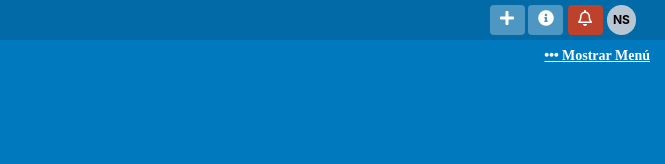
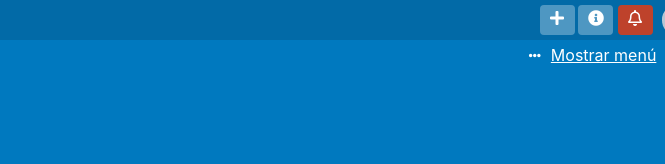
Before and after one commit to noeliasabando/Proyecto-trello, a website: page index.html in a window 1280 px wide. Shown: the top 164 px of the page, 615-1280 px from the left. Drawn offline with nearby package versions, Linux system fonts and the light colour scheme.

Commit message:
diseño barra

```diff
--- a/index.html
+++ b/index.html
@@ -28,12 +28,14 @@
             <img id="logoTrello" src="img/descarga.png" alt="logo trello">
           </div>
           <div id="logos" class="col-4 col-md-4 text-right">
+            <div id="logos3">
               <button id="btnMas" class=" btn btn-outline-success" type="submit"></button>
               <i id="iconoMas" class="fas fa-plus"></i>
               <button id="btnInfo" class=" btn btn-outline-success" type="submit"></button>
               <i id="iconoInfo" class="fas fa-info-circle"></i>
               <button id="btnCampana" class=" btn btn-outline-success" type="submit"></button>
               <i id="iconoCampana" class="far fa-bell"></i>
+            </div>
             <button id="btnUserBarra">NS</button>
           </div>
         </nav>
@@ -77,7 +79,8 @@
           </div>
         </div>
       </div>
-      <i id="puntos" class="row fas fa-ellipsis-h col-1 col-md-12 text-right"> Mostrar Menú</i>
+      <i id="puntos" class="row fas fa-ellipsis-h col-1 col-md-11 text-right"></i>
+      <p id="menu">Mostrar menú</p>
     </div>
   </section>
 
--- a/src/css/index.css
+++ b/src/css/index.css
@@ -169,11 +169,16 @@ body{
   width: 35px;
   height: 30px;
   margin-left: 10px;
+  margin-right: -65px;
 }
 
 #iconoCampana{
-  margin-left: -30px;
   color: white;
+  padding-left: 35px;
+}
+
+#logos3{
+  margin-right: -50px;
 }
 
 #logos{
@@ -181,7 +186,8 @@ body{
 }
 
 #btnUserBarra{
-  margin-left: 15px;
+  margin-top: -30px;
+  margin-left: 70px;
   border-radius: 25em;
   font-size: 12px;
   font-weight: 700;
@@ -194,8 +200,14 @@ body{
 
  #puntos{
   color: white;
-  font-size: 14px;
+  font-size: 12px;
   margin-top: -100px;
-  padding-top: 60px;
-  text-decoration: underline;
+  padding-top: 62px;
 }
+
+#menu{
+  color: white;
+ margin-top: -45px;
+ margin-left: 10px;
+ text-decoration: underline;
+}
```
Lines whose indentation alone changed are shown as unchanged.
